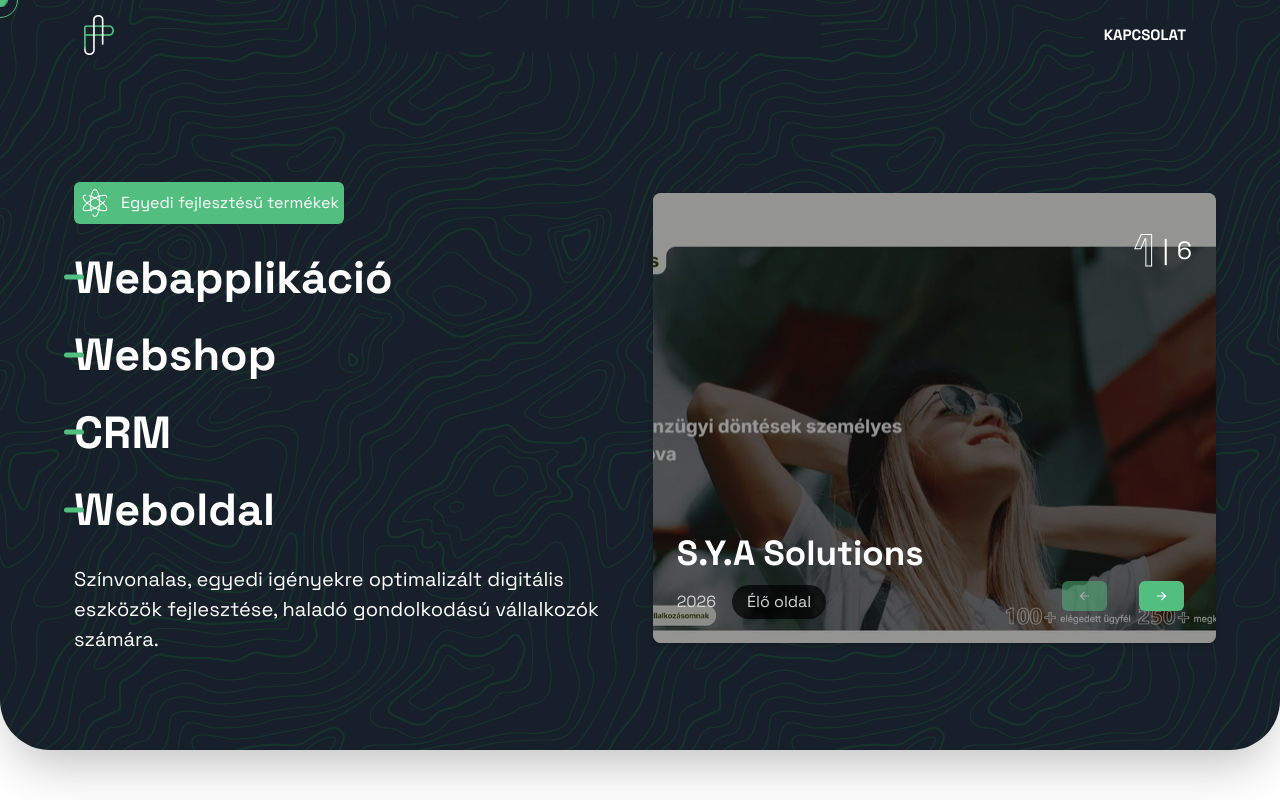
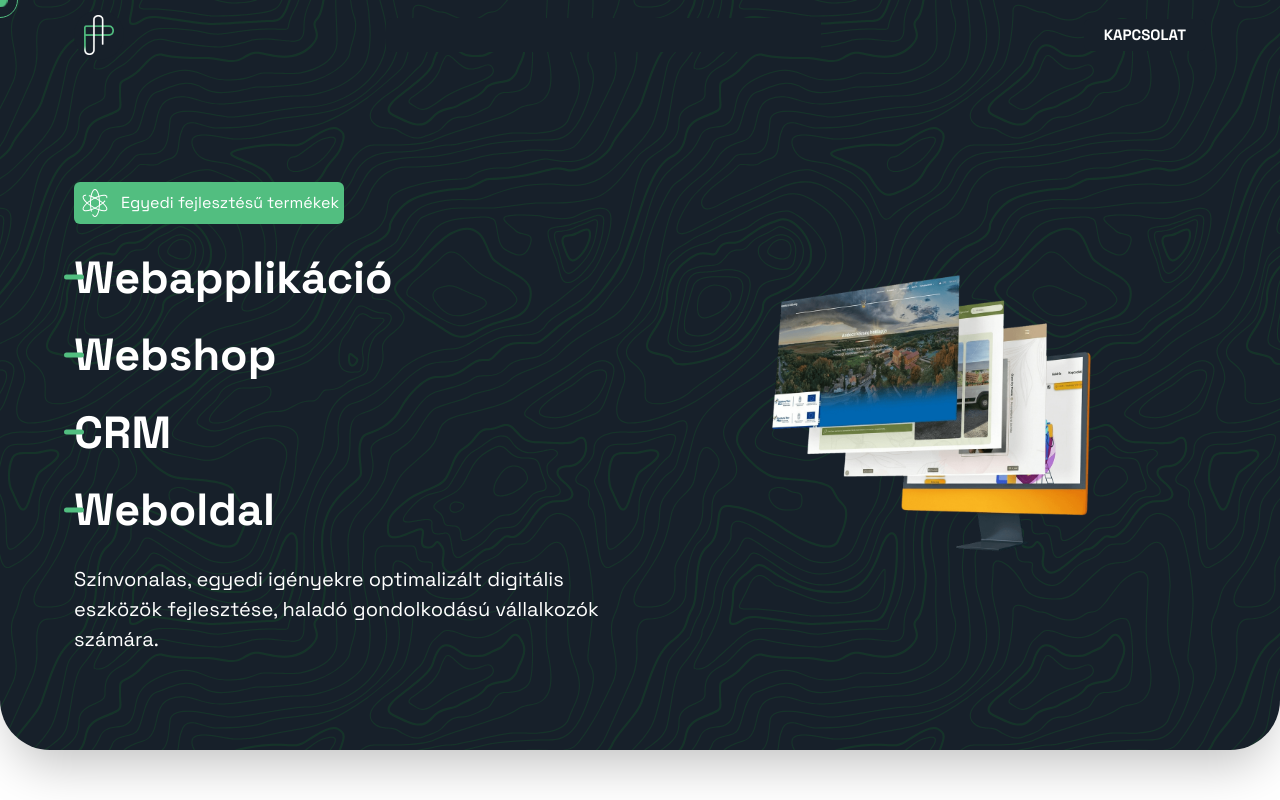
Before and after one commit to Quruzslo/PreferSite, a Next.js app: page / in a window 1280 px wide. Shown: the top 800 px of the page. Built offline with nearby package versions, Linux system fonts and the light colour scheme.

Commit message:
Hero kép lecserélve

```diff
--- a/app/szolgaltatasok/[id]/Referencies.tsx
+++ b/app/szolgaltatasok/[id]/Referencies.tsx
@@ -1,6 +1,6 @@
 "use client";
 
-import refArray from "../../../components/hero/referencies/refs";
+import refArray from "../../../lib/referencies/refs";
 import { motion, useScroll, useTransform, MotionValue } from "motion/react";
 import { useRef } from "react";
 import Image from "next/image";
--- a/components/Contact/NavigateToContact.tsx
+++ b/components/Contact/NavigateToContact.tsx
@@ -1,5 +1,5 @@
 "use client";
-import Referencies from "../hero/referencies/referencies";
+import Referencies from "../../lib/referencies/referencies";
 import { motion, Variants } from "motion/react";
 import ContactButton from "@/lib/ContactButton";
 
--- a/components/hero/Hero.tsx
+++ b/components/hero/Hero.tsx
@@ -1,10 +1,11 @@
 "use client";
 import AtomIcon from "@/public/icons/HeroAtomIcon";
 import { motion, Variants } from "framer-motion";
-import Section from "@/lib/section";
-import Referencies from "./referencies/referencies";
-import Herobg from "@/public/herobg.svg";
+// import Section from "@/lib/section";
+// import Referencies from "../../lib/referencies/referencies";
+// import Herobg from "@/public/herobg.svg";
 import Image from "next/image";
+import RefMockup from "@/public/references/ref-mockup-nobg.png";
 
 export default function Hero() {
   const h1Items = ["Webapplikáció", "Webshop", "CRM", "Weboldal"];
@@ -40,7 +41,7 @@ export default function Hero() {
   return (
     <section className="w-full flex-col flex rounded-b-[50px] relative overflow-hidden zoldhatteres bg-dark-color shadow-2xl">
       <div className="w-[90%] max-w-[2560px] mx-auto flex-col flex md:flex-row  pt-[120px] pb-[35px] md:!min-h-[calc(100vh_-_50px)] min-h-[450px] items-center justify-center gap-[25px] max-h-[1400px] ">
-        <div className="hero-bal w-full md:w-[50%] p-[10px] h-full flex-col flex justify-between gap-[20px] order-last md:order-first">
+        <div className="hero-bal w-full md:w-[50%] p-[10px] h-full flex-col flex justify-between gap-[20px] ">
           <div className="flex flex-row gap-[10px] rounded-md bg-green text-white w-fit p-[5px] items-center ">
             <AtomIcon />
             <p>Egyedi fejlesztésű termékek</p>
@@ -72,8 +73,14 @@ export default function Hero() {
           </p>
         </div>
 
-        <div className="hero-jobb w-full md:w-[50%] ">
-          <Referencies></Referencies>
+        <div className="hero-jobb relative w-full h-[300px] md:h-full md:min-h-[400px] md:w-[50%] flex items-center justify-center">
+          <Image
+            src={RefMockup}
+            alt="Weboldal készítés, webshop és webapplikáció fejlesztés, crm rendszer fejlesztés"
+            fill
+            className="object-contain p-4"
+            priority
+          />
         </div>
       </div>
     </section>
--- /dev/null
+++ b/components/hero/StackedImages.tsx
@@ -0,0 +1,3 @@
+export default function StackedImages() {
+  return <div></div>;
+}
```
Also changed, not shown: lib/referencies/LiquidSliderBg.jsx (renamed from components/hero/referencies/LiquidSliderBg.jsx), lib/referencies/referencies.tsx (renamed from components/hero/referencies/referencies.tsx), lib/referencies/refs.js (renamed from components/hero/referencies/refs.js), public/references/ref-mockup-nobg.png (added), public/references/ref-mockup.jpg (added).
